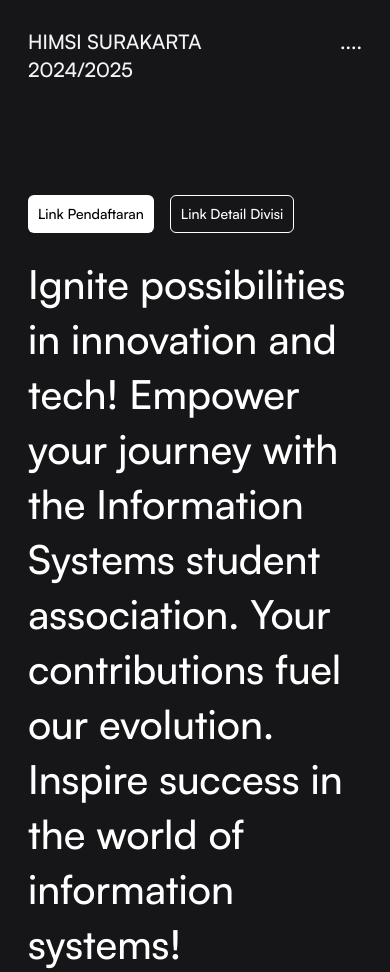
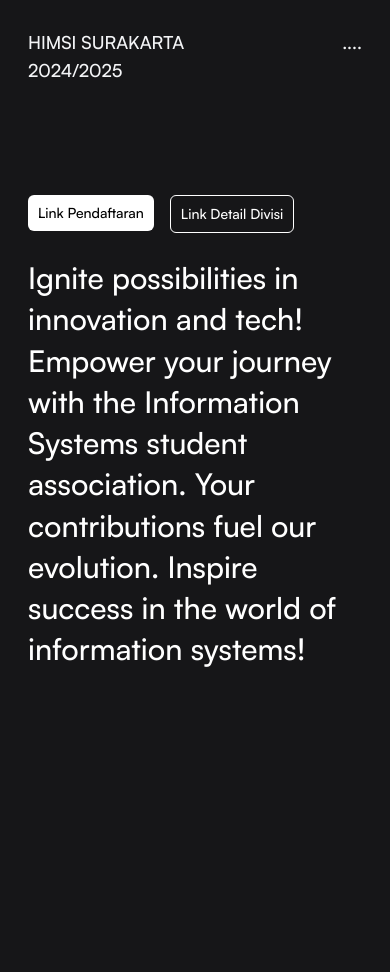
Before and after one commit to andsr157/oprecHimsi, a Nuxt app: page / in a window 390 px wide. After the commit the page ends 844 px from the top, so only its background shows below. Built offline with nearby package versions, Linux system fonts and the light colour scheme; no server answers.

Commit message:
feat: add link

```diff
--- a/components/TheExperience.vue
+++ b/components/TheExperience.vue
@@ -2,6 +2,7 @@
 import { ref, onMounted, computed } from 'vue'
 import { useWindowSize } from '@vueuse/core'
 import { GLTFLoader } from 'three/addons/loaders/GLTFLoader.js'
+import { OrbitControls } from 'three/examples/jsm/controls/OrbitControls'
 import {
   Scene,
   PerspectiveCamera,
@@ -39,11 +40,13 @@
     object = gltf.scene
     setRenderer()
     addLights()
+    addControls()
     loop()
   })
 })
 
 let renderer: WebGLRenderer
+let controls: OrbitControls
 
 function updateCamera() {
   camera.aspect = aspectRatio.value
@@ -60,8 +63,6 @@
 function setRenderer() {
   if (experience.value) {
     renderer = new WebGLRenderer({ canvas: experience.value, alpha: true })
-
-    // Add event listeners for mouseenter and mouseleave
     experience.value.addEventListener('mouseenter', handleMouseEnter)
     experience.value.addEventListener('mouseleave', handleMouseLeave)
   }
@@ -76,10 +77,19 @@
   scene.add(directionalLight)
 }
 
+function addControls() {
+  if (experience.value && camera) {
+    controls = new OrbitControls(camera, renderer.domElement)
+    controls.enableDamping = true
+    controls.dampingFactor = 0.25
+    controls.screenSpacePanning = false
+    controls.maxPolarAngle = Math.PI / 2
+    controls.enableZoom = false // Disable zoom
+  }
+}
+
 function loop() {
-  // Animation loop
   if (object) {
-    // Rotate object in the local coordinate system only when not hovered
     if (!object.userData.hovered) {
       const deltaRotationQuaternion = new Quaternion().setFromEuler(new Euler(0, 0.005, 0))
       object.quaternion.multiplyQuaternions(deltaRotationQuaternion, object.quaternion)
@@ -88,6 +98,7 @@
 
   updateCamera()
   updateRenderer()
+  controls.update()
   requestAnimationFrame(loop)
 }
 
--- a/components/sections/Content.vue
+++ b/components/sections/Content.vue
@@ -3,8 +3,9 @@
 </script>
 
 <template>
-  <div class="px-7">
+  <div class="px-7 h-[500px] md:h-96">
     <div class="flex gap-4 font-[Satoshi-Variable] font-medium text-sm">
+      <a href="https://bit.ly/HIMSI2024" target="_blank">
         <button
           @mouseenter="reverse = true"
           @mouseleave="reverse = false"
@@ -13,6 +14,8 @@
         >
           Link Pendaftaran
         </button>
+      </a>
+      <a href="https://bit.ly/DivisiHIMSI" target="_blank">
         <button
           @mouseenter="reverse = true"
           @mouseleave="reverse = false"
@@ -21,10 +24,11 @@
         >
           Link Detail Divisi
         </button>
+      </a>
     </div>
 
     <div>
-      <h1 class="leading-snug text-white font-[Satoshi-Variable] font-medium mt-6 text-[40px]">
+      <h1 class="leading-snug text-white font-[Satoshi-Variable] font-medium mt-6 text-3xl md:text-[40px]">
         Ignite possibilities in innovation and tech! Empower your journey with the Information Systems student
         association. Your contributions fuel our evolution. Inspire success in the world of information systems!
       </h1>
--- a/components/sections/Hero.vue
+++ b/components/sections/Hero.vue
@@ -1,7 +1,7 @@
 <template>
   <section>
     <div class="fixed z-50 w-full p-7">
-      <div class="flex justify-between font-[Satoshi-Medium] text-xl text-gray-100 cursor-default">
+      <div class="flex justify-between font-[Satoshi-Medium] text-lg md:text-xl text-gray-100 cursor-default">
         <h1>
           HIMSI SURAKARTA <br />
           2024/2025
```
Lines whose indentation alone changed are shown as unchanged.
